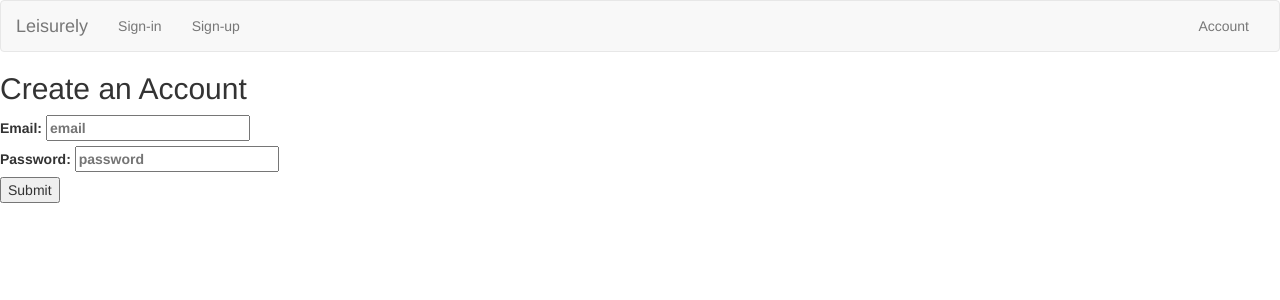
After one commit to j9stuart/leisurely, a Flask app: page /sign-up in a window 1280 px wide. The commit adds this page. Shown: the top 300 px of the page. Run offline with Flask 2, Linux system fonts and the light colour scheme; some libraries are stand-ins or nearby versions.

Commit message:
Refactored code and improved AJAX functions. Added new routes and html pages for user specific data, sign-in, and sign-out features.

```diff
--- a/requirements.txt
+++ b/requirements.txt
@@ -7,6 +7,7 @@ eventbrite==3.3.3
 Flask==0.11.1
 Flask-DebugToolbar==0.10.0
 Flask-SQLAlchemy==2.1
+geolocation-python==0.2.2
 idna==2.1
 ipaddress==1.0.17
 itsdangerous==0.24
--- a/server.py
+++ b/server.py
@@ -12,16 +12,20 @@ import datetime
 import random
 from model import connect_to_db, db, Category, Weekday, WeekdayCategory, Activity
 import meetup.api
+from geolocation.main import GoogleMaps
+from geolocation.distance_matrix.client import DistanceMatrixApiClient
 
 auth_token = environ['EVENTBRITE_OAUTH_TOKEN']
 pusher_app_id = environ['PUSHER_APP_ID']
 pusher_key = environ['PUSHER_KEY']
 pusher_secret = environ['PUSHER_SECRET']
 mu_token = environ['MEETUP_API_KEY']
+geo_code = environ['GEOCODE_API_KEY']
 
 # Instantiate the Eventbrite and Meetup API clients.
 eventbrite = eventbrite.Eventbrite(auth_token)
 meetup = meetup.api.Client(mu_token)
+google_maps = GoogleMaps(api_key=geo_code)
 
 #Instantiate the pusher object. The pusher library pushes actions to the browser
 # when they occur.
@@ -56,7 +60,76 @@ def index():
                             c3=c3, c4=c4, c5=c5,
                             weekday=weekday)
 
+# ------------------------------------------------------------- #
 
+@app.route('/sign-in')
+def sign_in():
+
+    return render_template("sign_in.html")
+
+# ------------------------------------------------------------- #
+
+@app.route('/submit-signin', methods=['POST'])
+def submit_form():
+    """Submits sign-in information"""
+
+    email = request.form.get('email')
+    password = request.form.get('password')
+    user_info = db.session.query(User).filter_by(email=email).all()
+    user = user_info[0]
+
+
+    if user_info == []:
+        flash("No account associated with this email address. Create an account below.")
+        return redirect('/sign-up')
+    if user.password == password:
+        user_id = user.user_id
+        session["user_id"] = user_id
+        flash('You were successfully logged in')
+        return redirect("/user-profile" + str(user_id))
+    else:
+        flash('Invalid credentials')
+        return redirect('/sign-in')
+
+
+# ------------------------------------------------------------- #
+
+@app.route('/sign-up')
+def create_user():
+    """Render a form for user to create account"""
+
+    return render_template("sign_up.html")
+
+
+# ------------------------------------------------------------- #
+
+
+@app.route('/submit-account', methods=["POST"])
+def submit_account():
+    """Get email and password, sign-in (if exist), or create new user"""
+
+    email = request.form.get("email")
+    password = request.form.get("password")
+
+    user = User.query.filter_by(email=email).all()
+
+    if not user:
+        new_user = User(email=email, password=password)
+        db.session.add(new_user)
+        db.session.commit()
+
+    return redirect("/")
+
+
+# ------------------------------------------------------------- #
+
+@app.route('/user-profile')
+def show_userprofile():
+
+    return render_template("user_profile.html")
+
+
+# ------------------------------------------------------------- #
 
 @app.route("/activities.json")
 def show_activities():
@@ -72,13 +145,20 @@ def show_activities():
 
     return jsonify(activity_list)
 
-
+# ------------------------------------------------------------- #
 
 @app.route('/event-list')
 def show_event_list():
     """This displays a list of events"""
     # Get data from browser
-    act_id = request.args.get('category')
+    location = request.args.get('location')
+    act_id = request.args.get('act_id')
+    locate = google_maps.search(location=location)
+    locate = locate.all()
+    user_location = locate[0]
+    lat = user_location.lat
+    lng = user_location.lng
+
     activity = Activity.query.filter_by(act_id=act_id).one()
     eb_cat_id = activity.eb_cat_id
     eb_format_id = activity.eb_format_id
@@ -86,14 +166,8 @@ def show_event_list():
     mu_id = activity.mu_id
     event_details = []
 
-    print act_id
-    print eb_cat_id
-    print eb_format_id
-    print eb_sub_id
-    print mu_id
-
     if mu_id != 0:
-        events = meetup.GetOpenEvents(category=mu_id, zip=94122)
+        events = meetup.GetOpenEvents(category=mu_id, lat=lat, lon=lng)
         for event in events.results:
             event_name = event.get("name")
             event_url = event.get("event_url")
@@ -105,9 +179,11 @@ def show_event_list():
 
     else:
         if eb_sub_id != str(0):
-            events = eventbrite.get("/events/search/?categories="+str(eb_cat_id)+"&subcategories="+eb_sub_id)
+            events = eventbrite.get("/events/search/?categories="+str(eb_cat_id)+"&subcategories="+eb_sub_id+
+                                    "&location.latitude="+lat+"&location.longitude="+lng)
         else:
-            events = eventbrite.get("/events/search/?categories="+str(eb_cat_id)+"&formats="+str(eb_format_id))
+            events = eventbrite.get("/events/search/?categories="+str(eb_cat_id)+"&formats="+str(eb_format_id)+
+                                    "&location.latitude="+lat+"&location.longitude="+lng)
 
         print pprint(events)
 
@@ -128,7 +204,7 @@ def show_event_list():
                                 event_details=event_details)
 
 
-
+# ------------------------------------------------------------- #
 
 if __name__ == "__main__":
     app.debug = True
--- a/templates/base.html
+++ b/templates/base.html
@@ -22,23 +22,17 @@
             <span class="icon-bar"></span>
             <span class="icon-bar"></span>
           </button>
-          <a class="navbar-brand" href="#">Leisurely</a>
+          <a class="navbar-brand" href="/">Leisurely</a>
         </div>
 
         <!-- Collect the nav links, forms, and other content for toggling -->
         <div class="collapse navbar-collapse" id="bs-example-navbar-collapse-1">
           <ul class="nav navbar-nav">
-            <li class="active"><a href="#">Sign-in<span class="sr-only">(current)</span></a></li>
-            <li><a href="#">Sign-up</a></li>
+            <li><a href="/sign-in">Sign-in<span class="sr-only"></span></a></li>
+            <li><a href="/sign-up">Sign-up</a></li>
           </ul>
-          <form class="navbar-form navbar-left">
-            <div class="form-group">
-              <input type="text" class="form-control" placeholder="Search">
-            </div>
-            <button type="submit" class="btn btn-default">Submit</button>
-          </form>
           <ul class="nav navbar-nav navbar-right">
-            <li><a href="#">Account</a></li>
+            <li><a href="/user-profile">Account</a></li>
           </ul>
         </div><!-- /.navbar-collapse -->
       </div><!-- /.container-fluid -->
--- /dev/null
+++ b/templates/sign_up.html
@@ -0,0 +1,14 @@
+{% extends 'base.html' %}
+{% block content %}
+
+<h2>Create an Account</h2>
+
+<form action="/submit-account" method="POST">
+    <label>Email:
+        <input type="email" name="email" placeholder="email"></label><br>
+    <label>Password:
+        <input type="password" name="password" placeholder="password"></label><br>
+        <input type="submit" value="Submit">
+</form>
+
+{% endblock %}
```
Also changed, not shown: templates/homepage.html (+21 -34 lines), templates/sign_in.html (added, +13 -0 lines), templates/test.html (added, +7 -0 lines), templates/user_profile.html (added, +14 -0 lines).
